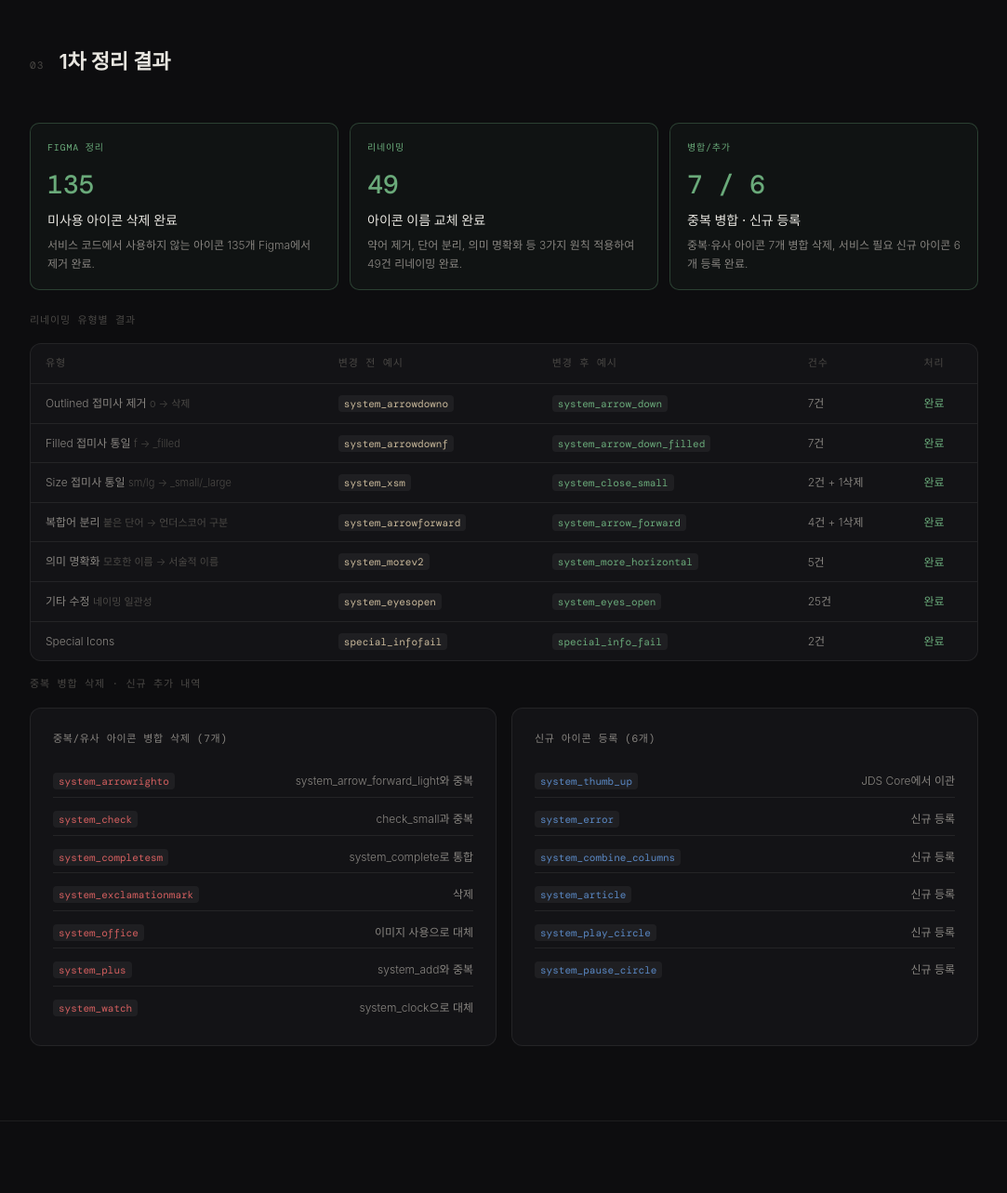
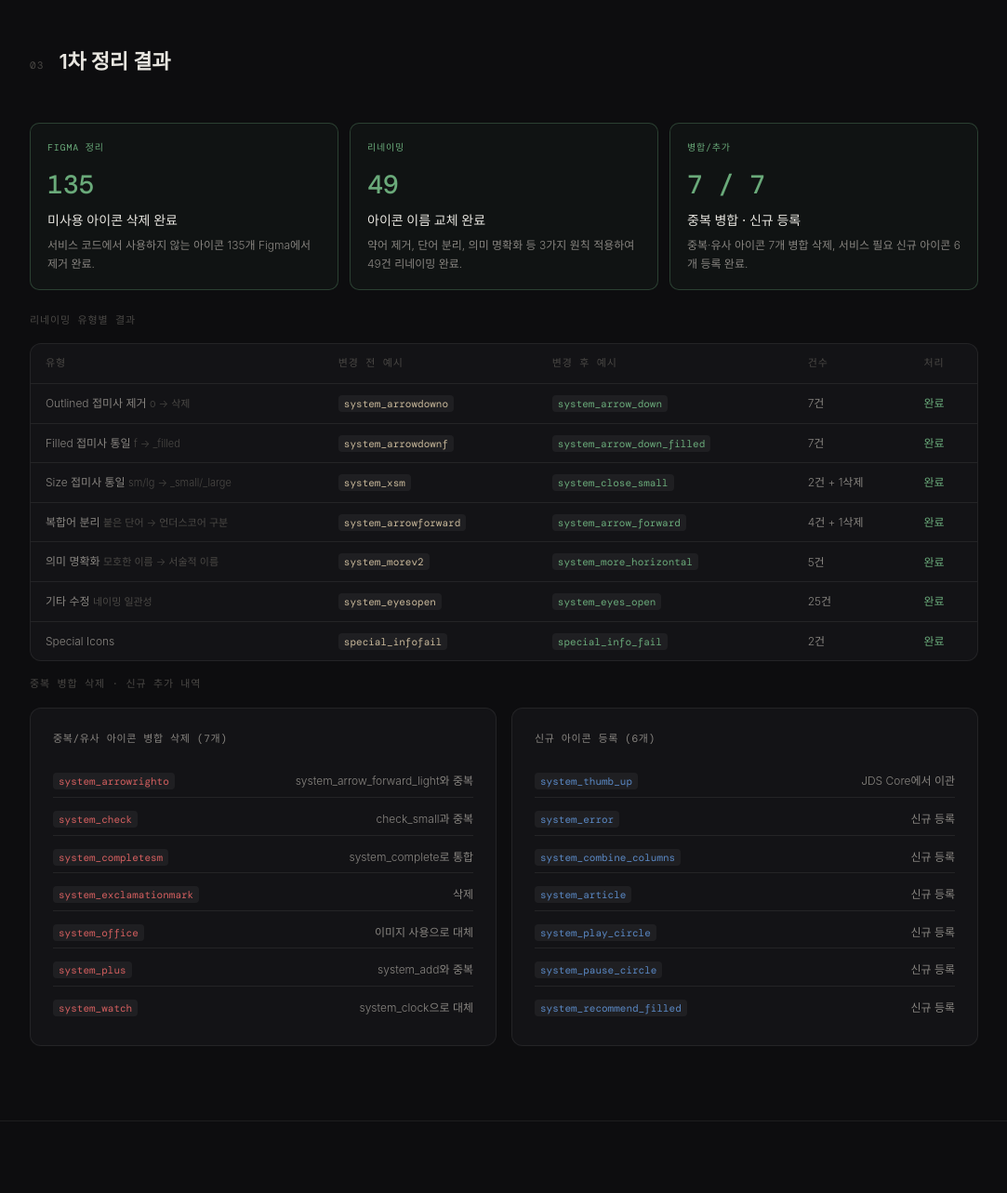
Before and after one commit to 1202-page/icon-audit, a plain HTML site: page index.html in a window 1280 px wide. Shown: the part 2043-3326 px from the top of the page at 93% size, without its empty margins (98-1181 px from the left). Drawn offline with nearby package versions, Linux system fonts and the light colour scheme; a web font is replaced by a local one.

Commit message:
Add files via upload

```diff
--- a/index.html
+++ b/index.html
@@ -795,7 +795,7 @@
         <div class="bar-row">
           <div class="bar-label">신규 추가</div>
           <div class="bar-track"><div class="bar-fill fill-blue" style="width:0%" data-w="6%"></div></div>
-          <div class="bar-val" style="color:var(--blue)">6개</div>
+          <div class="bar-val" style="color:var(--blue)">7개</div>
         </div>
       </div>
       <div style="margin-top:16px; padding-top:14px; border-top:0.5px solid var(--border)">
@@ -839,7 +839,7 @@
     </div>
     <div class="issue-card" style="border-color:rgba(106,170,122,0.3); background:rgba(106,170,122,0.04);">
       <div class="issue-tag" style="color:var(--green)">병합/추가</div>
-      <div class="issue-count" style="color:var(--green)">7 / 6</div>
+      <div class="issue-count" style="color:var(--green)">7 / 7</div>
       <div class="issue-title">중복 병합 · 신규 등록</div>
       <div class="issue-desc">중복·유사 아이콘 7개 병합 삭제, 서비스 필요 신규 아이콘 6개 등록 완료.</div>
     </div>
@@ -891,7 +891,8 @@
         <div style="display:flex; justify-content:space-between; padding:7px 0; border-bottom:0.5px solid var(--border); color:var(--text2);"><span><span class="code" style="color:var(--blue)">system_combine_columns</span></span><span>신규 등록</span></div>
         <div style="display:flex; justify-content:space-between; padding:7px 0; border-bottom:0.5px solid var(--border); color:var(--text2);"><span><span class="code" style="color:var(--blue)">system_article</span></span><span>신규 등록</span></div>
         <div style="display:flex; justify-content:space-between; padding:7px 0; border-bottom:0.5px solid var(--border); color:var(--text2);"><span><span class="code" style="color:var(--blue)">system_play_circle</span></span><span>신규 등록</span></div>
-        <div style="display:flex; justify-content:space-between; padding:7px 0; color:var(--text2);"><span><span class="code" style="color:var(--blue)">system_pause_circle</span></span><span>신규 등록</span></div>
+        <div style="display:flex; justify-content:space-between; padding:7px 0; border-bottom:0.5px solid var(--border); color:var(--text2);"><span><span class="code" style="color:var(--blue)">system_pause_circle</span></span><span>신규 등록</span></div>
+        <div style="display:flex; justify-content:space-between; padding:7px 0; color:var(--text2);"><span><span class="code" style="color:var(--blue)">system_recommend_filled</span></span><span>신규 등록</span></div>
       </div>
     </div>
   </div>
```
